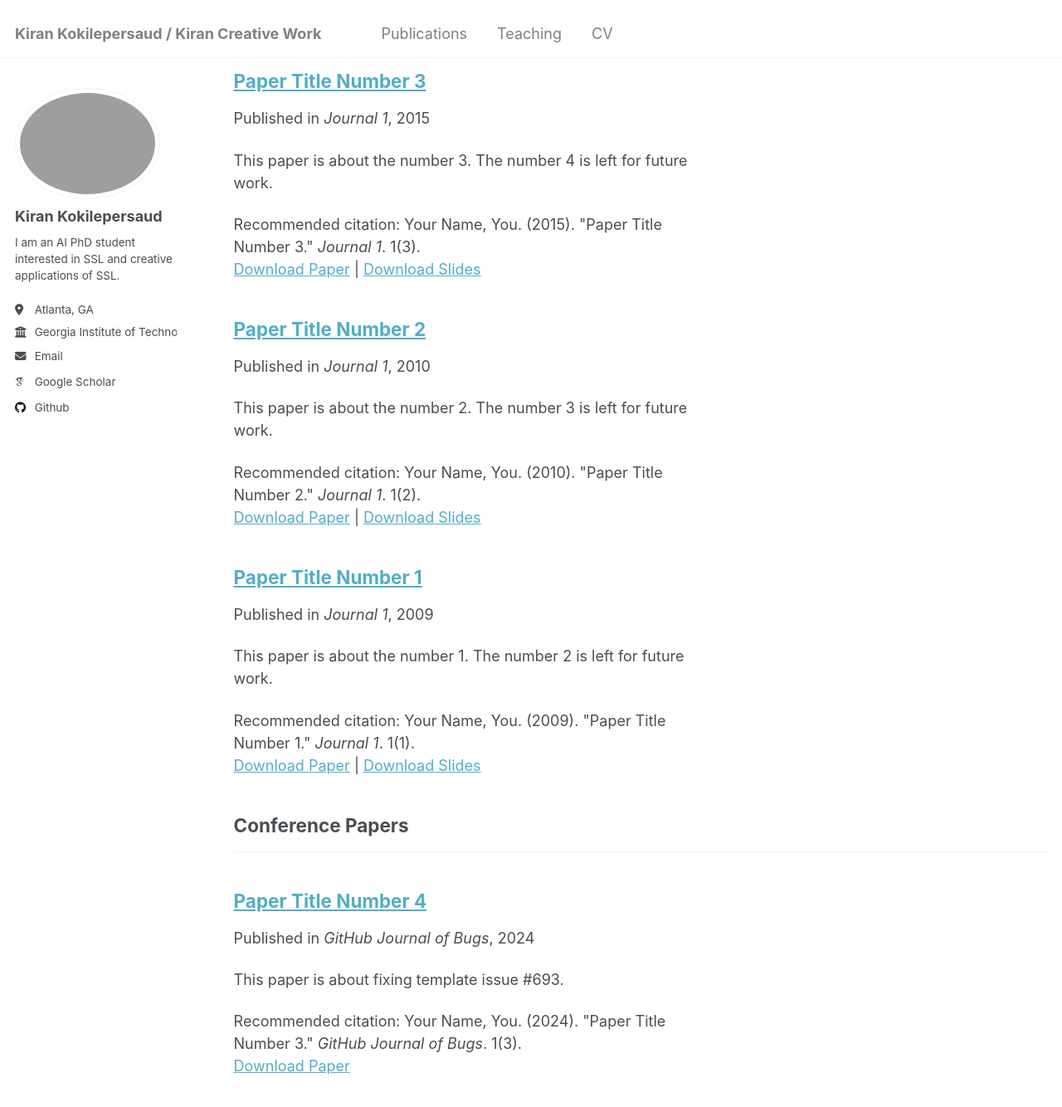
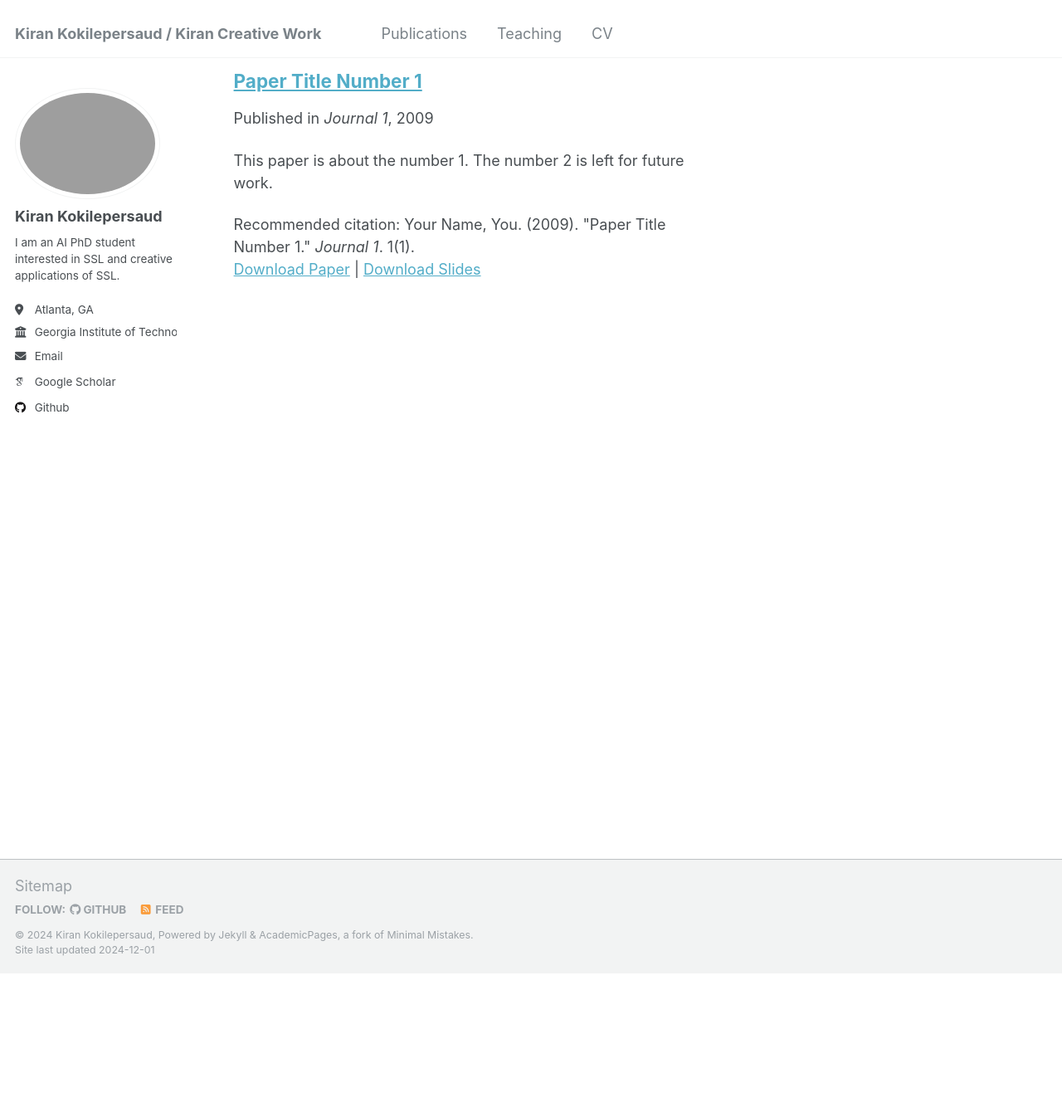
Before and after one commit to kirancode-maker/kirancode-maker.github.io, a Jekyll site: the page built from _pages/publications.html, in a window 1280 px wide and 1400 px high, scrolled down 227 px. Shown: the top 1334 px of the window at 83% size. Built offline with Jekyll 4.4.1, drawn with Linux system fonts in a browser that asks for light colours; some web fonts are replaced.

Commit message:
starting page

```diff
--- a/_publications/2010-10-01-paper-title-number-2.md
+++ /dev/null
@@ -1,14 +0,0 @@
----
-title: "Paper Title Number 2"
-collection: publications
-category: manuscripts
-permalink: /publication/2010-10-01-paper-title-number-2
-excerpt: 'This paper is about the number 2. The number 3 is left for future work.'
-date: 2010-10-01
-venue: 'Journal 1'
-slidesurl: 'http://academicpages.github.io/files/slides2.pdf'
-paperurl: 'http://academicpages.github.io/files/paper2.pdf'
-citation: 'Your Name, You. (2010). &quot;Paper Title Number 2.&quot; <i>Journal 1</i>. 1(2).'
----
-
-The contents above will be part of a list of publications, if the user clicks the link for the publication than the contents of section will be rendered as a full page, allowing you to provide more information about the paper for the reader. When publications are displayed as a single page, the contents of the above "citation" field will automatically be included below this section in a smaller font.
--- a/_publications/2015-10-01-paper-title-number-3.md
+++ /dev/null
@@ -1,14 +0,0 @@
----
-title: "Paper Title Number 3"
-collection: publications
-category: manuscripts
-permalink: /publication/2015-10-01-paper-title-number-3
-excerpt: 'This paper is about the number 3. The number 4 is left for future work.'
-date: 2015-10-01
-venue: 'Journal 1'
-slidesurl: 'http://academicpages.github.io/files/slides3.pdf'
-paperurl: 'http://academicpages.github.io/files/paper3.pdf'
-citation: 'Your Name, You. (2015). &quot;Paper Title Number 3.&quot; <i>Journal 1</i>. 1(3).'
----
-
-The contents above will be part of a list of publications, if the user clicks the link for the publication than the contents of section will be rendered as a full page, allowing you to provide more information about the paper for the reader. When publications are displayed as a single page, the contents of the above "citation" field will automatically be included below this section in a smaller font.
--- a/_publications/2024-02-17-paper-title-number-4.md
+++ /dev/null
@@ -1,13 +0,0 @@
----
-title: "Paper Title Number 4"
-collection: publications
-category: conferences
-permalink: /publication/2024-02-17-paper-title-number-4
-excerpt: 'This paper is about fixing template issue #693.'
-date: 2024-02-17
-venue: 'GitHub Journal of Bugs'
-paperurl: 'http://academicpages.github.io/files/paper3.pdf'
-citation: 'Your Name, You. (2024). &quot;Paper Title Number 3.&quot; <i>GitHub Journal of Bugs</i>. 1(3).'
----
-
-The contents above will be part of a list of publications, if the user clicks the link for the publication than the contents of section will be rendered as a full page, allowing you to provide more information about the paper for the reader. When publications are displayed as a single page, the contents of the above "citation" field will automatically be included below this section in a smaller font.
```
Also changed, not shown: _teaching/2014-spring-teaching-1.md (+0 -11 lines), _teaching/2015-spring-teaching-2.md (+0 -11 lines).
